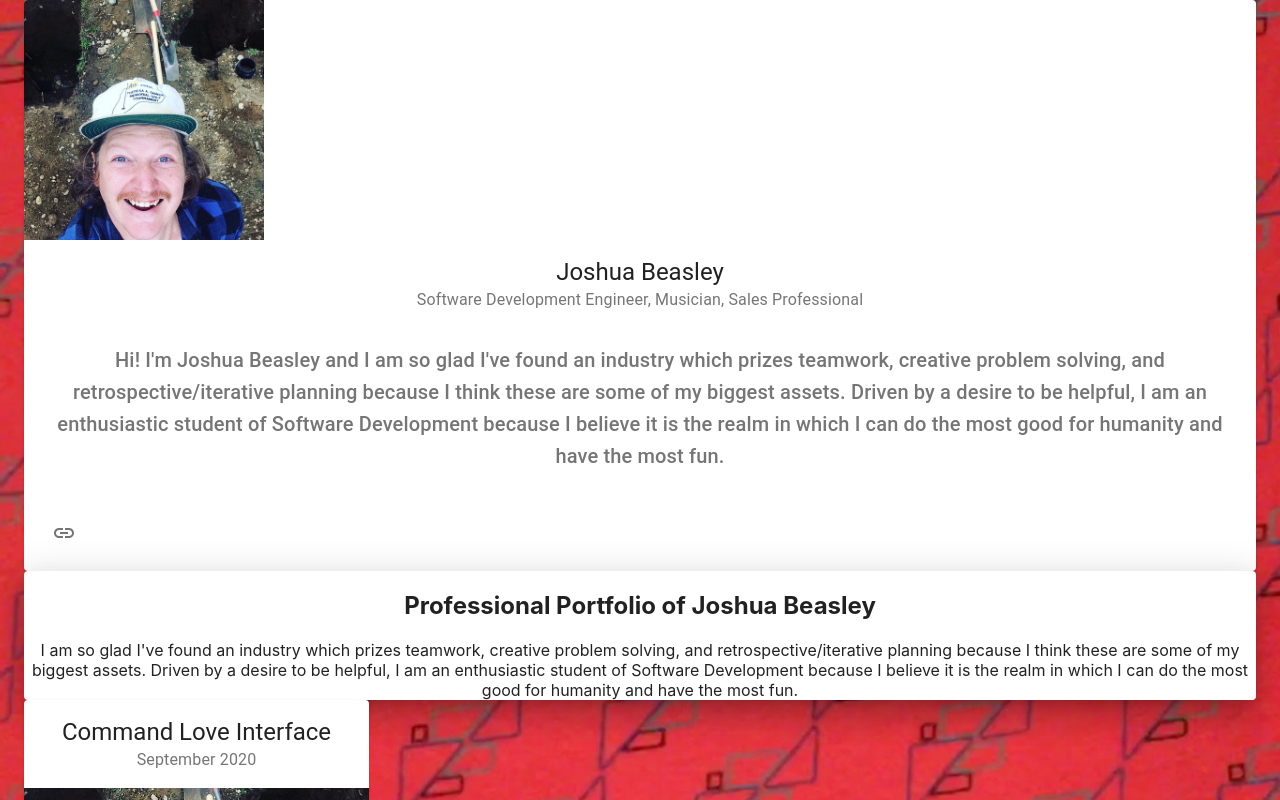
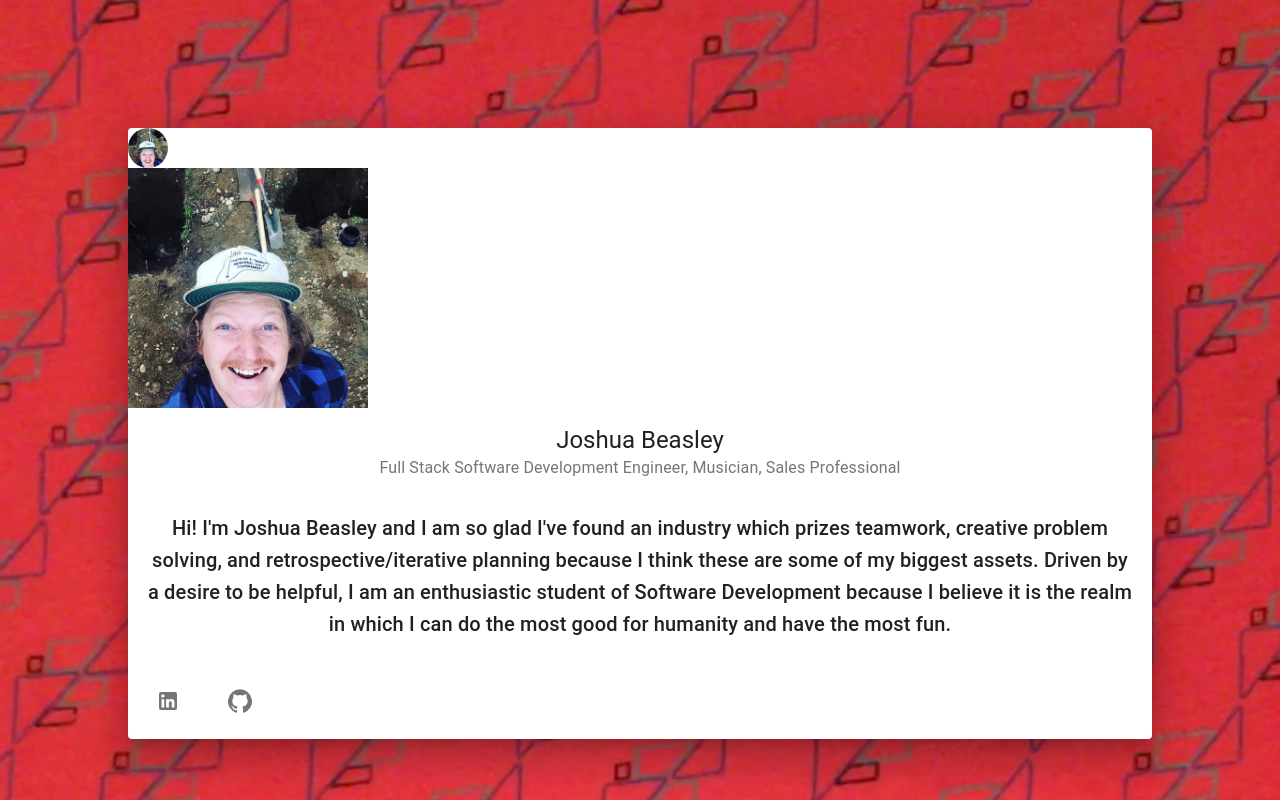
Before and after one commit to beasleyDOTcom/react-portfolio, a React (Create React App) app: page / in a window 1280 px wide. Shown: the top 800 px of the page. Built offline with nearby package versions, Linux system fonts and the light colour scheme.

Commit message:
got most of the way there with the design basics

```diff
--- a/src/components/Header.js
+++ b/src/components/Header.js
@@ -1,6 +1,8 @@
 import logo from '../beasleydotcom.png';
-import { Container, Card, CardHeader, CardMedia, CardContent, CardActions,
-        Typography, Button, IconButton } from '@material-ui/core';
+import {
+    Container, Card, CardHeader, CardMedia, CardContent, CardActions,
+    Typography, Button, IconButton, Avatar
+} from '@material-ui/core';
 import { makeStyles } from '@material-ui/core/styles';
 import { red } from '@material-ui/core/colors';
 
@@ -11,16 +13,28 @@ import LinkedInIcon from '@material-ui/icons/LinkedIn';
 import linkToProfileImage from '../beasleydotcom.png';
 const style = {
     height: '30vh',
-    width:'auto'
+    width: 'auto'
 }
 const useStyles = makeStyles((theme) => ({
     root: {
         maxWidth: 345,
     },
+    avatar:{
+        width: 111,
+        height: 111
+    },
+    header: {
+        display: 'flex',
+        padding: '10vw',
+        flexDirection: 'row'
+    },
+    hyperLinks: {
+        textAlign: 'center'
+    },
     media: {
         maxWidth: 40,
         height: 0,
-        paddingTop: '56.25%', // 16:9
+        paddingTop: '56.25%', // 16:9,
     },
     expand: {
         transform: 'rotate(0deg)',
@@ -37,11 +51,13 @@ const useStyles = makeStyles((theme) => ({
     },
 }));
 
+export default function Header() {
 
-export default function Header(){
+    const classes = useStyles();
     return (
-        <Container className="header">
-            <Card>
+        <Container className={classes.header}>
+            <Card elevation={24}>
+                <Avatar alt="Image of Beasleydotcom" src={linkToProfileImage} className={classes.avatar}/>
                 <CardMedia
                     style={style}
                     component="img"
@@ -50,20 +66,25 @@ export default function Header(){
                     image={linkToProfileImage}
                     title="Profile Image"
                 />
-                <CardHeader title="Joshua Beasley" subheader="Software Development Engineer, Musician, Sales Professional"/>
+                <CardHeader title="Joshua Beasley" subheader="Full Stack Software Development Engineer, Musician, Sales Professional" />
                 <CardContent>
-                    <Typography gutterBottom variant="h6" color="textSecondary" component="p">
+                    <Typography gutterBottom variant="h6" component="p">
                         Hi! I'm Joshua Beasley and I am so glad I've found an industry which prizes teamwork, creative problem solving, and retrospective/iterative planning because I think these are some of my biggest assets.
                         Driven by a desire to be helpful, I am an enthusiastic student of Software Development because I believe it is the realm in which I can do the most good for humanity and have the most fun.
                     </Typography>
                 </CardContent>
 
-                <CardActions disableSpacing>
+                <CardActions className = {classes.hyperLinks}>
                     {/* bottom of project card */}
                     <Button>
 
                         <IconButton area-label="Hyperlink to LinkedIn">
-                                <LinkIcon/>
+                            <LinkedInIcon/>
+                        </IconButton>
+                    </Button>
+                    <Button>
+                        <IconButton area-label="Hyperlink to GitHub">
+                            <GitHubIcon/>
                         </IconButton>
                     </Button>
 
--- a/src/components/Main.js
+++ b/src/components/Main.js
@@ -17,6 +17,9 @@ import cli from '../beasleydotcom.png';
 const useStyles = makeStyles((theme) => ({
     root: {
       maxWidth: 345,
+    },
+    bio: {
+        maxWidth:700
     },
     media: {
       height: 0,
@@ -46,17 +49,7 @@ export default function Main(){
     const handleExpandClick = () => setExpanded(!expanded);
 
     return (
-        <>
-            <Container>
-                <Card elevation={19}>
-                <div className="bio" alt="biography">
-                    <h2>Professional Portfolio of Joshua Beasley</h2>
-                    <summary>I am so glad I've found an industry which prizes teamwork, creative problem solving, and retrospective/iterative planning because I think these are some of my biggest assets.
-                    Driven by a desire to be helpful, I am an enthusiastic student of Software Development because I believe it is the realm in which I can do the most good for humanity and have the most fun.
-                    </summary>
-                </div>
-                </Card>
-            </Container>
+
 
         <Container className="projects" alt="list of projects">
             <Card className={classes.root}>
@@ -120,7 +113,7 @@ export default function Main(){
                 </Collapse>
             </Card>
         </Container>
-        </>
+
 
         // <div className="body">
         //     <h2>Professional Portfolio of Joshua Beasley</h2>
```
Lines whose indentation alone changed are shown as unchanged.
